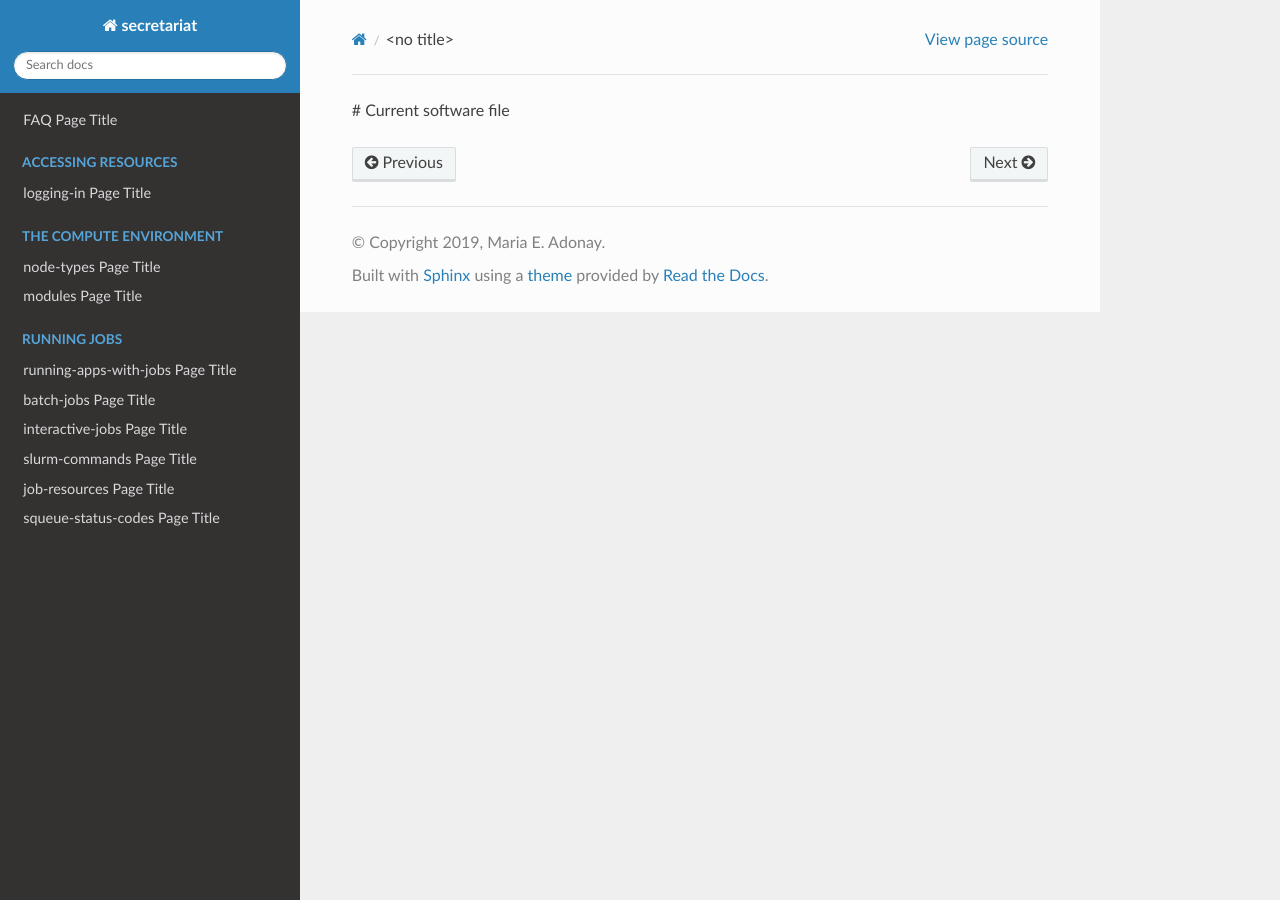
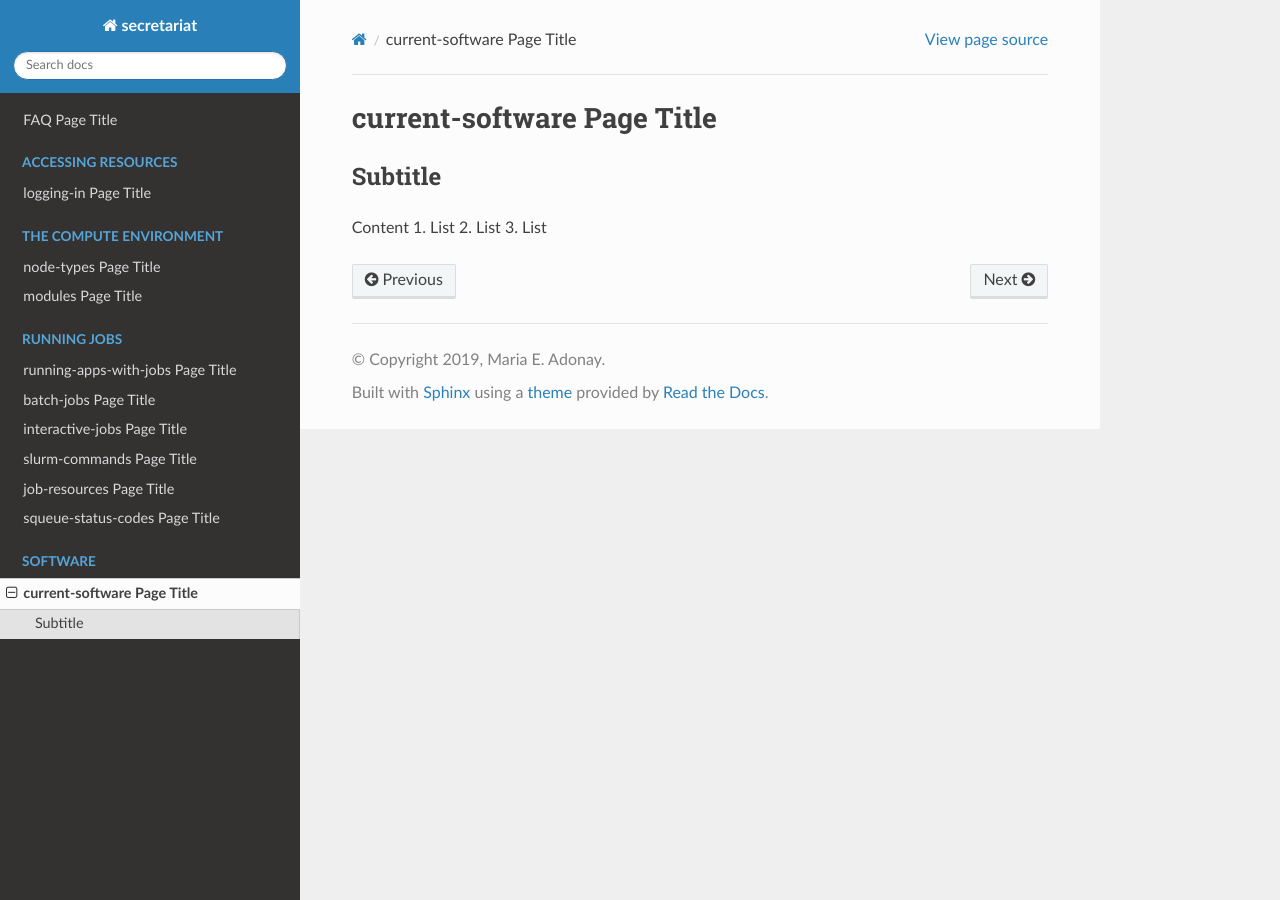
Before and after one commit to amalgamaria/secretariat, a Sphinx documentation site: the page built from docs/software/current-software.rst, in a window 1280 px wide. Built offline with Sphinx 7.4.7 and the Read the Docs theme 2.0.0, drawn with Linux system fonts in a browser that asks for light colours.

Commit message:
Update current-software file

```diff
--- a/docs/software/current-software.rst
+++ b/docs/software/current-software.rst
@@ -1 +1,10 @@
-# Current software file
+current-software Page Title
+===========================
+
+Subtitle
+********
+
+Content
+1.	List
+2.	List
+3.	List
```
